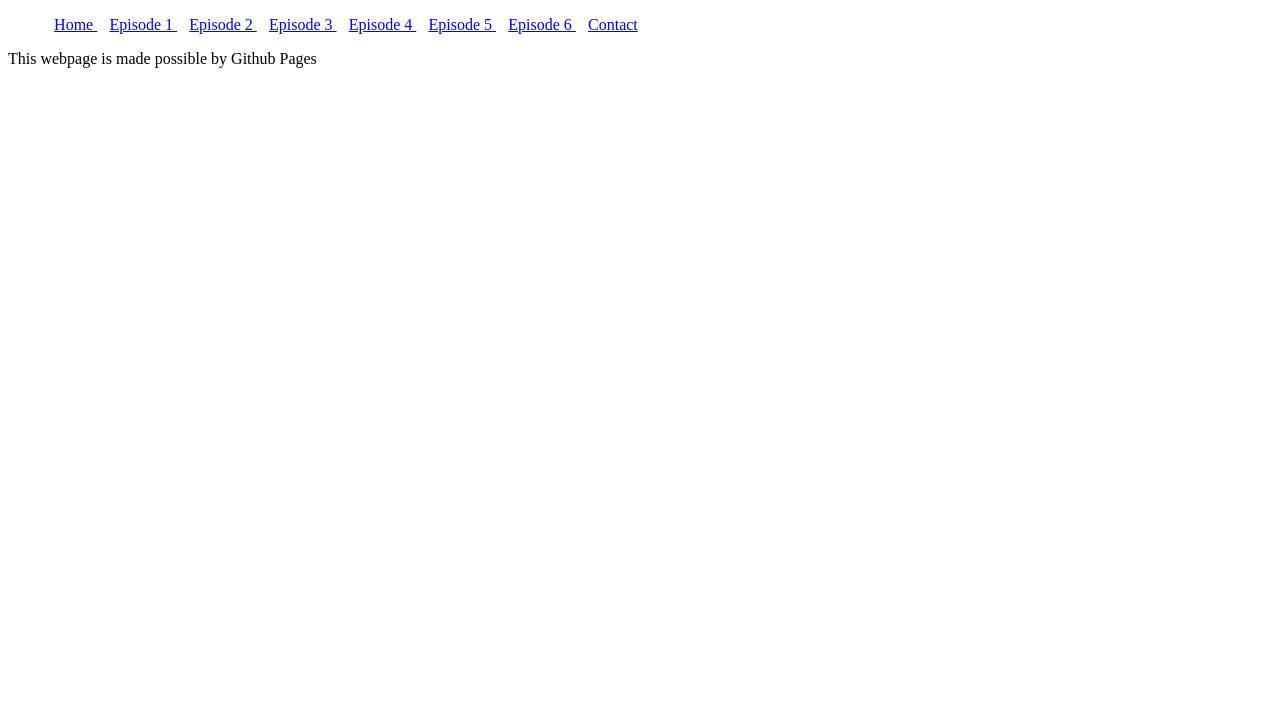
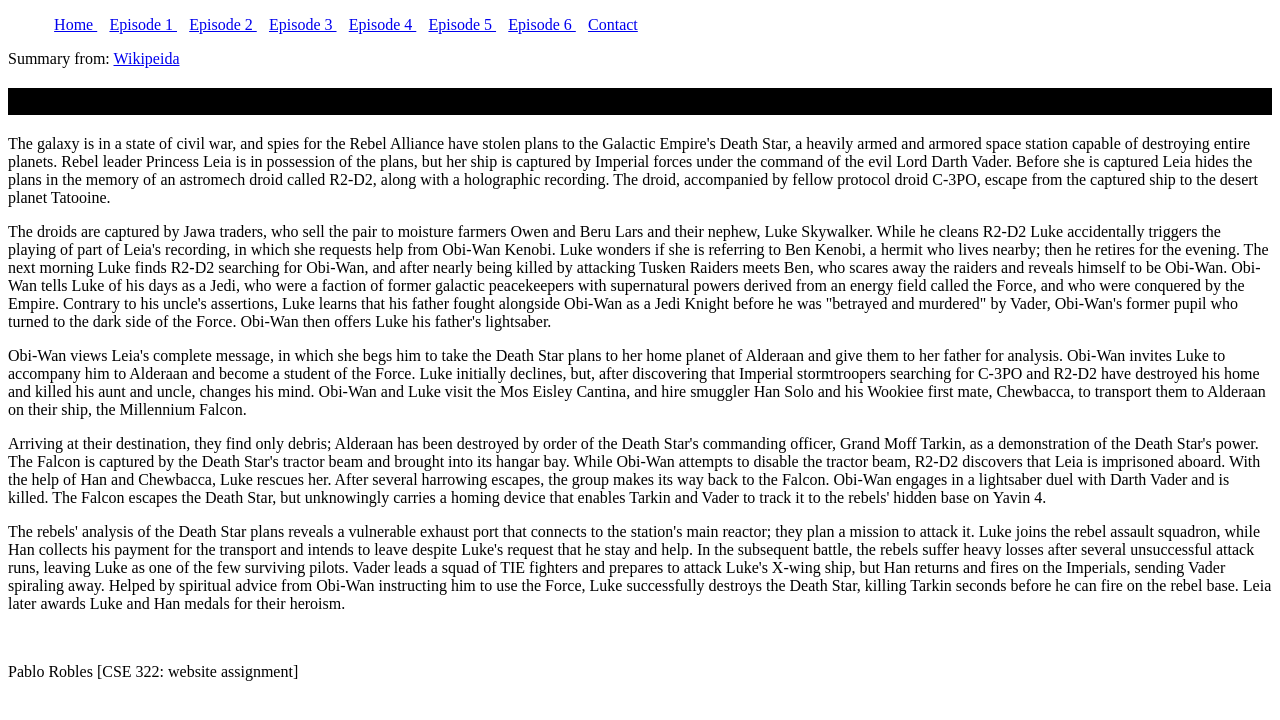
Before and after one commit to Probles/probles.github.io, a plain HTML site: page episode4.html in a window 1280 px wide. Drawn offline with Linux system fonts and the light colour scheme.

Commit message:
Update episode4.html

```diff
--- a/episode4.html
+++ b/episode4.html
@@ -5,7 +5,9 @@
     <link type="text/css" rel="stylesheet" href="styles.css"/>
 		<title> Episode 4 </title>
   </head>
-  <body>
+
+  <body class="ep4">
+
     	<ul>
 		<li class = "nav"><a href ="http://probles.github.io/index.html"> Home </a></li>
 		<li class = "nav"><a href ="http://probles.github.io/episode1.html"> Episode 1 </a></li>
@@ -17,8 +19,20 @@
 		<li class = "nav"><a href ="http://probles.github.io/myinfo.html"> Contact </a></li>
 	</ul>
 
+		<div class="container" id="container1">
+			<p>Summary from: <a href="https://en.wikipedia.org/wiki/Star_Wars_(film)">Wikipeida</a></p>
+			<h2 style="background-color: black">Star Wars: Episode 4</h2>
+			<p>The galaxy is in a state of civil war, and spies for the Rebel Alliance have stolen plans to the Galactic Empire's Death Star, a heavily armed and armored space station capable of destroying entire planets. Rebel leader Princess Leia is in possession of the plans, but her ship is captured by Imperial forces under the command of the evil Lord Darth Vader. Before she is captured Leia hides the plans in the memory of an astromech droid called R2-D2, along with a holographic recording. The droid, accompanied by fellow protocol droid C-3PO, escape from the captured ship to the desert planet Tatooine.</p>
+			<p>The droids are captured by Jawa traders, who sell the pair to moisture farmers Owen and Beru Lars and their nephew, Luke Skywalker. While he cleans R2-D2 Luke accidentally triggers the playing of part of Leia's recording, in which she requests help from Obi-Wan Kenobi. Luke wonders if she is referring to Ben Kenobi, a hermit who lives nearby; then he retires for the evening. The next morning Luke finds R2-D2 searching for Obi-Wan, and after nearly being killed by attacking Tusken Raiders meets Ben, who scares away the raiders and reveals himself to be Obi-Wan. Obi-Wan tells Luke of his days as a Jedi, who were a faction of former galactic peacekeepers with supernatural powers derived from an energy field called the Force, and who were conquered by the Empire. Contrary to his uncle's assertions, Luke learns that his father fought alongside Obi-Wan as a Jedi Knight before he was "betrayed and murdered" by Vader, Obi-Wan's former pupil who turned to the dark side of the Force. Obi-Wan then offers Luke his father's lightsaber.</p>
+			<p>Obi-Wan views Leia's complete message, in which she begs him to take the Death Star plans to her home planet of Alderaan and give them to her father for analysis. Obi-Wan invites Luke to accompany him to Alderaan and become a student of the Force. Luke initially declines, but, after discovering that Imperial stormtroopers searching for C-3PO and R2-D2 have destroyed his home and killed his aunt and uncle, changes his mind. Obi-Wan and Luke visit the Mos Eisley Cantina, and hire smuggler Han Solo and his Wookiee first mate, Chewbacca, to transport them to Alderaan on their ship, the Millennium Falcon.</p>
+			<p>Arriving at their destination, they find only debris; Alderaan has been destroyed by order of the Death Star's commanding officer, Grand Moff Tarkin, as a demonstration of the Death Star's power. The Falcon is captured by the Death Star's tractor beam and brought into its hangar bay. While Obi-Wan attempts to disable the tractor beam, R2-D2 discovers that Leia is imprisoned aboard. With the help of Han and Chewbacca, Luke rescues her. After several harrowing escapes, the group makes its way back to the Falcon. Obi-Wan engages in a lightsaber duel with Darth Vader and is killed. The Falcon escapes the Death Star, but unknowingly carries a homing device that enables Tarkin and Vader to track it to the rebels' hidden base on Yavin 4.</p>
+			<p>The rebels' analysis of the Death Star plans reveals a vulnerable exhaust port that connects to the station's main reactor; they plan a mission to attack it. Luke joins the rebel assault squadron, while Han collects his payment for the transport and intends to leave despite Luke's request that he stay and help. In the subsequent battle, the rebels suffer heavy losses after several unsuccessful attack runs, leaving Luke as one of the few surviving pilots. Vader leads a squad of TIE fighters and prepares to attack Luke's X-wing ship, but Han returns and fires on the Imperials, sending Vader spiraling away. Helped by spiritual advice from Obi-Wan instructing him to use the Force, Luke successfully destroys the Death Star, killing Tarkin seconds before he can fire on the rebel base. Leia later awards Luke and Han medals for their heroism.</p>
+			<br>
+		</div>
+
+	</body>
+
 		<footer>
-			<p class="footer">This webpage is made possible by Github Pages</p>
+			<p class="footer">Pablo Robles [CSE 322: website assignment]</p>
 		</footer>
-  <body>
 </html>
```
Lines whose indentation alone changed are shown as unchanged.
